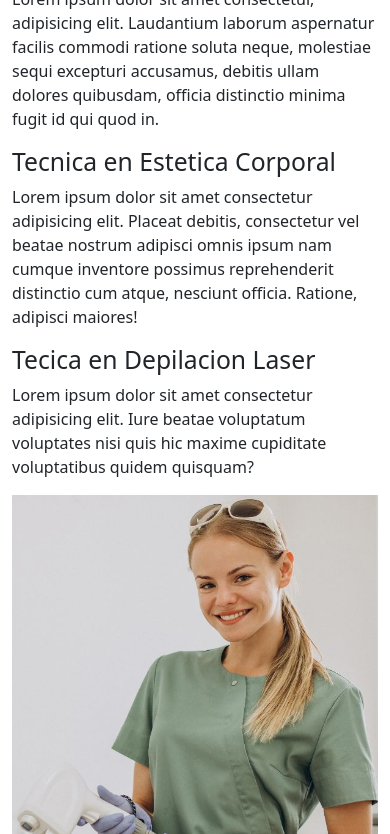
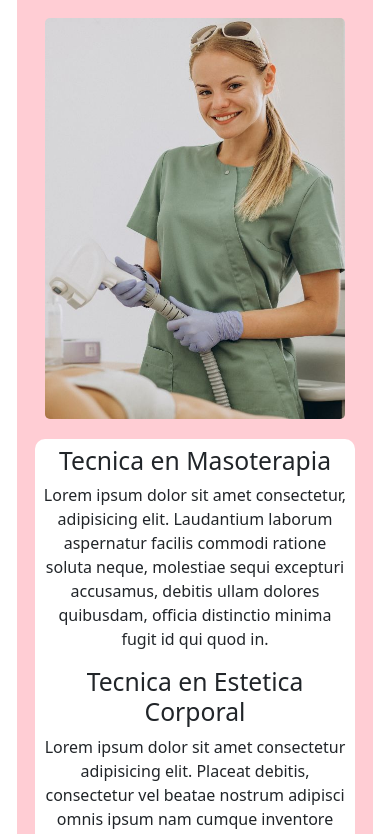
Before and after one commit to toriacostabel/segundaEntrega-Costabel, a plain HTML site: page pages/quienSoy.html in a window 390 px wide. Shown: the part 247-1081 px from the top of the page. Drawn offline with nearby package versions, Linux system fonts and the light colour scheme.

Commit message:
termine de darle estilos a quien soy

```diff
--- a/assets/css/style.css
+++ b/assets/css/style.css
@@ -117,6 +117,36 @@
     line-height: 22px;
     text-align: center;
     justify-content: center;
+}
+/*--------------------quien soy-----------------*/
+.quienSoyTitulo{
+    text-align: center;
+    font-size: 50px;
+    margin: 16px 0px 10px 0px;
+}
+.quienSoyCont{
+    display: flex;
+    justify-content: space-evenly;
+    margin: 5px;
+    background-color: #FFCDD4;
+    align-items: center;
+}
+
+.quienSoyTxt{
+    border-radius: 10px;
+    width: 50%;
+    background-color: white;
+    text-align: center;
+    padding: 2%;
+}
+.fotoPersonalCont{
+    padding: 10px;
+    width: 35%;
+}
+.fotoPersonal{
+    border-radius: 5px;
+    width: 100%;
+    height: 100%;
 }
 
 /*--------------------ubicacion-----------------*/
@@ -303,6 +333,22 @@
         flex-direction: column;
         width: 80%;
     }
+    .quienSoyCont{
+        display: flex;
+        flex-direction: column-reverse;
+        flex-wrap: wrap;
+    }
+    .quienSoyTxt{
+        width: 90%;
+        margin: 5%;
+        margin-top: 10px;
+    }
+    .fotoPersonalCont{
+        width: 90%;
+        margin: 5%;
+        margin-bottom: 0;
+    }
+
 }
 @media(max-width:580px){
     .servicio{
--- a/pages/quienSoy.html
+++ b/pages/quienSoy.html
@@ -47,19 +47,20 @@
 
     <h2 class=" quienSoyTitulo">QUIEN SOY</h2>
 
+    <div class="quienSoyCont">
       <div class="quienSoyTxt">
           <h2>Tecnica en Masoterapia</h2>
           <p>Lorem ipsum dolor sit amet consectetur, adipisicing elit. Laudantium laborum aspernatur facilis commodi ratione soluta neque, molestiae sequi excepturi accusamus, debitis ullam dolores quibusdam, officia distinctio minima fugit id qui quod in.</p>
           <h2>Tecnica en Estetica Corporal</h2>
           <p>Lorem ipsum dolor sit amet consectetur adipisicing elit. Placeat debitis, consectetur vel beatae nostrum adipisci omnis ipsum nam cumque inventore possimus reprehenderit distinctio cum atque, nesciunt officia. Ratione, adipisci maiores!</p>
-        <h2>Tecica en Depilacion Laser</h2>
+          <h2>Tecnica en Depilacion Laser</h2>
           <p>Lorem ipsum dolor sit amet consectetur adipisicing elit. Iure beatae voluptatum voluptates nisi quis hic maxime cupiditate voluptatibus quidem quisquam?</p>
       </div>
 
-    <div class="fotoPersonal">
-        <img class="img-fluid" src="../assets/img/fotoPersonal.jpg" alt="foto de la esteticista">
+      <div class="fotoPersonalCont">
+        <img class="img-fluid fotoPersonal" src="../assets/img/fotoPersonal.jpg" alt="foto de la esteticista">
       </div>
-
+    </div>
   </main>
 
   <footer class="footer">
```
Lines whose indentation alone changed are shown as unchanged.
